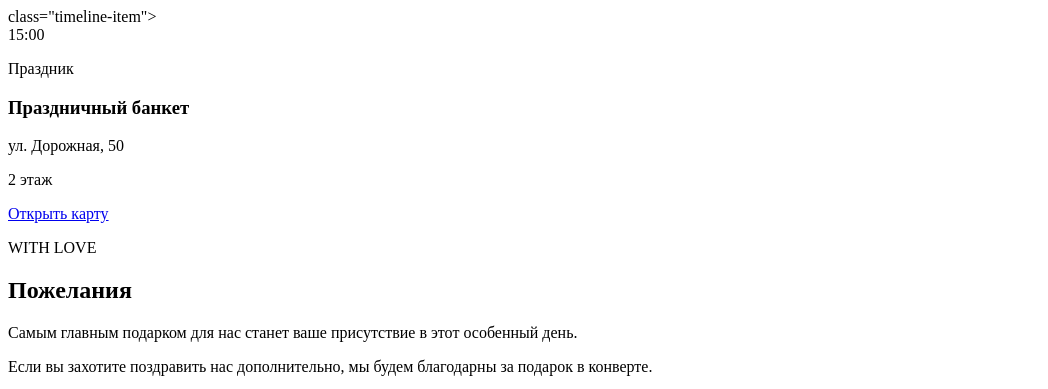
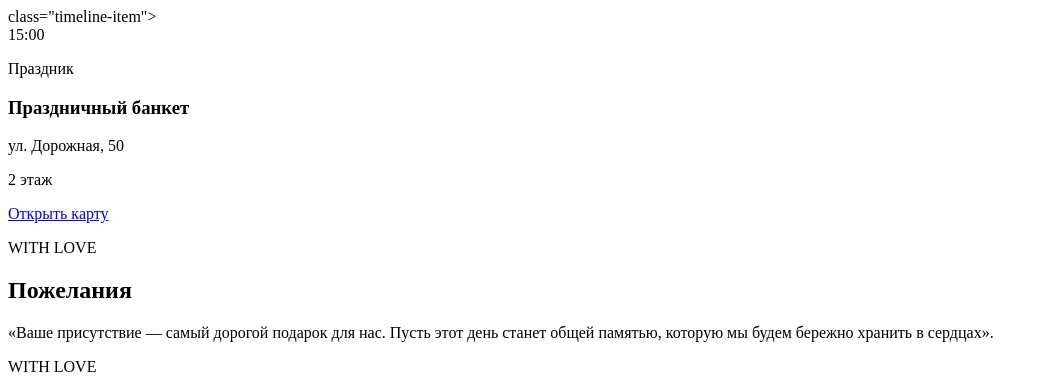
Before and after one commit to juliaaa11111/13wedding, a plain HTML site: page index.html in a window 1280 px wide. Shown: the top 389 px of the page, without its empty margins (0-1048 px from the left). Drawn offline with Linux system fonts and the light colour scheme; a script that the page names is missing.

Commit message:
Update index.html

```diff
--- a/index.html
+++ b/index.html
@@ -59,15 +59,9 @@ class="timeline-item">
             <div class="wish-card">
 
                 <p>
-                    Самым главным подарком для нас
-                    станет ваше присутствие
-                    в этот особенный день.
-                </p>
 
-                <p>
-                    Если вы захотите поздравить нас
-                    дополнительно, мы будем благодарны
-                    за подарок в конверте.
+                 «Ваше присутствие — самый дорогой подарок для нас. Пусть этот день станет общей памятью, которую мы будем бережно хранить в сердцах».
+
                 </p>
 
             </div>
```
